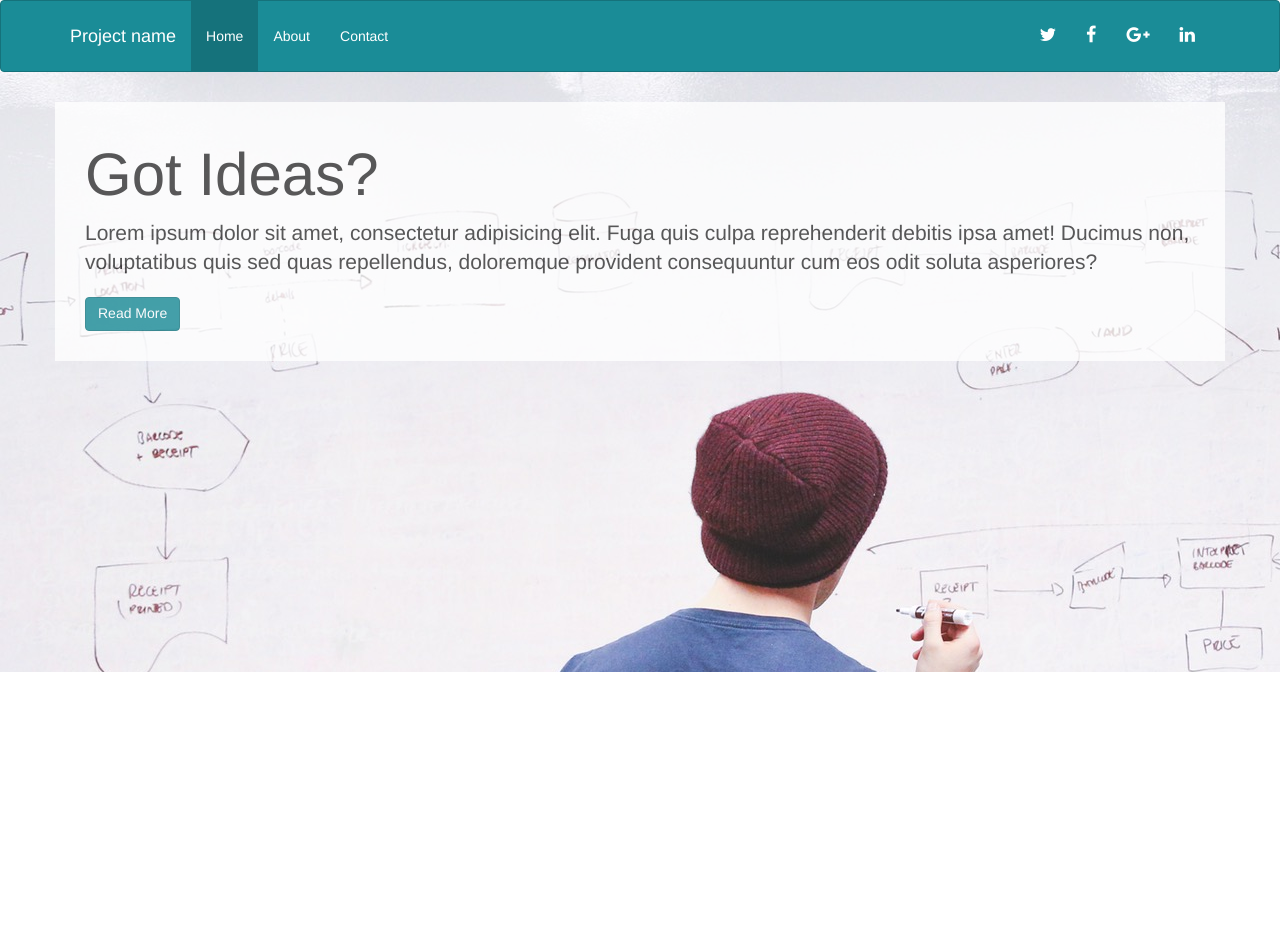
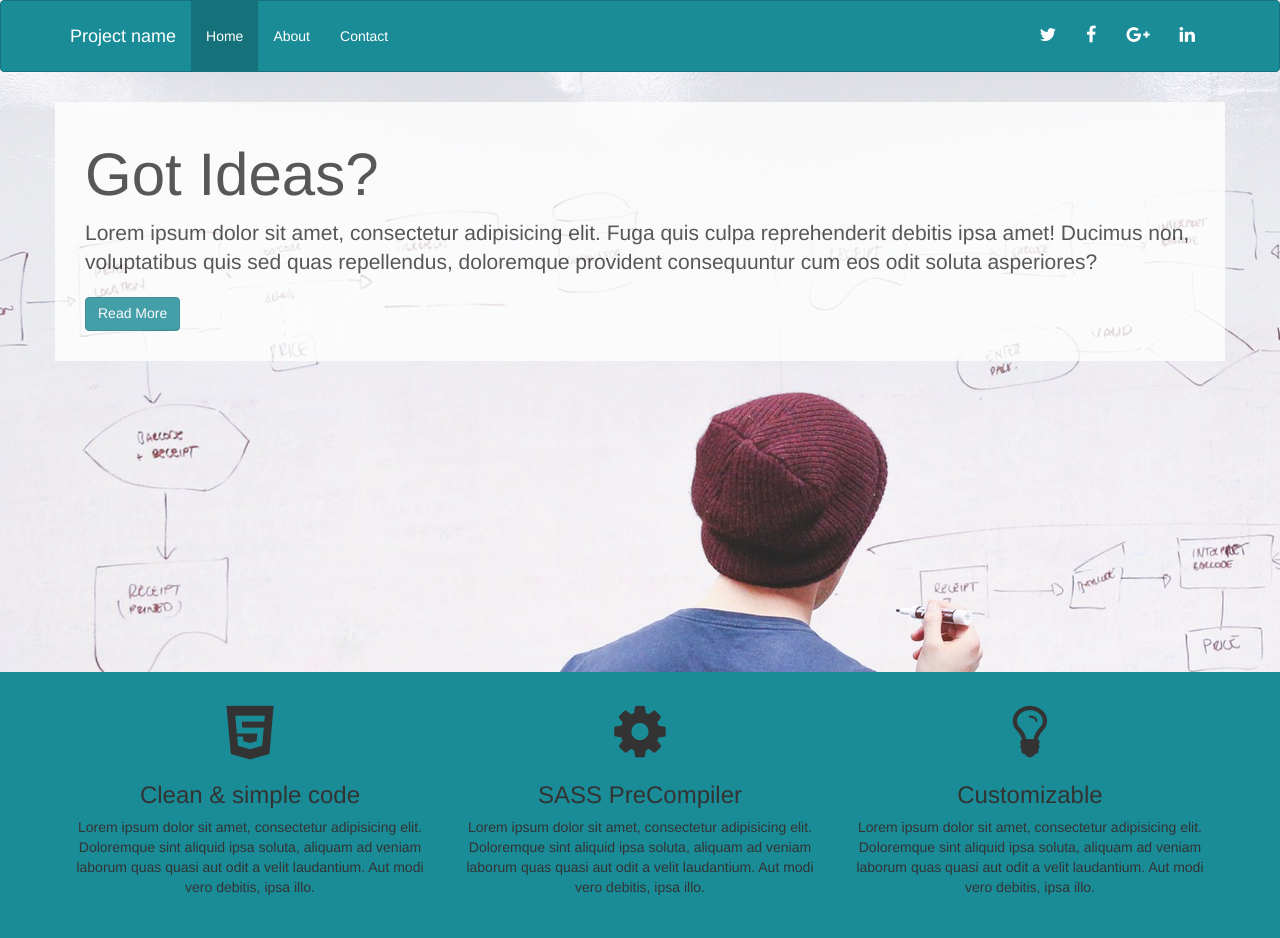
Before and after one commit to Taramouse/bizlight_theme, a website: page index.html in a window 1280 px wide. Before the commit the page ends 800 px from the top, so only its background shows below. Drawn offline with nearby package versions, Linux system fonts and the light colour scheme.

Commit message:
Section A added.

```diff
--- a/index.html
+++ b/index.html
@@ -53,6 +53,28 @@
       </div>
     </div>
 
+    <div class="section-a">
+      <div class="container">
+        <div class="row">
+          <div class="col-md-4">
+            <i class="fa fa-html5"></i>
+            <h3>Clean &amp; simple code</h3>
+            <p>Lorem ipsum dolor sit amet, consectetur adipisicing elit. Doloremque sint aliquid ipsa soluta, aliquam ad veniam laborum quas quasi aut odit a velit laudantium. Aut modi vero debitis, ipsa illo.</p>
+          </div>
+          <div class="col-md-4">
+            <i class="fa fa-gear"></i>
+            <h3>SASS PreCompiler</h3>
+            <p>Lorem ipsum dolor sit amet, consectetur adipisicing elit. Doloremque sint aliquid ipsa soluta, aliquam ad veniam laborum quas quasi aut odit a velit laudantium. Aut modi vero debitis, ipsa illo.</p>
+          </div>
+          <div class="col-md-4">
+           <i class="fa fa-lightbulb-o"></i>
+            <h3>Customizable</h3>
+            <p>Lorem ipsum dolor sit amet, consectetur adipisicing elit. Doloremque sint aliquid ipsa soluta, aliquam ad veniam laborum quas quasi aut odit a velit laudantium. Aut modi vero debitis, ipsa illo.</p>
+          </div>
+        </div>
+      </div>
+    </div>
+
 
     <!-- Bootstrap core JavaScript
     ================================================== -->
--- a/sass/_custom.scss
+++ b/sass/_custom.scss
@@ -18,3 +18,12 @@
     padding: 20px 30px 30px 30px;
   }
 }
+
+.section-a {
+  padding: 30px 0;
+  text-align: center;
+  background: $main-color;
+  .fa {
+    font-size: $icon-size;
+  }
+}
--- a/sass/_customvariables.scss
+++ b/sass/_customvariables.scss
@@ -5,6 +5,7 @@ $bootstrap-sass-asset-helper: false !default;
 
 // Custom Variables
 $main-color: #1a8c97;
+$icon-size: 60px;
 
 //== Colors
 //
```
Also changed, not shown: css/app.css, 1 other file.
